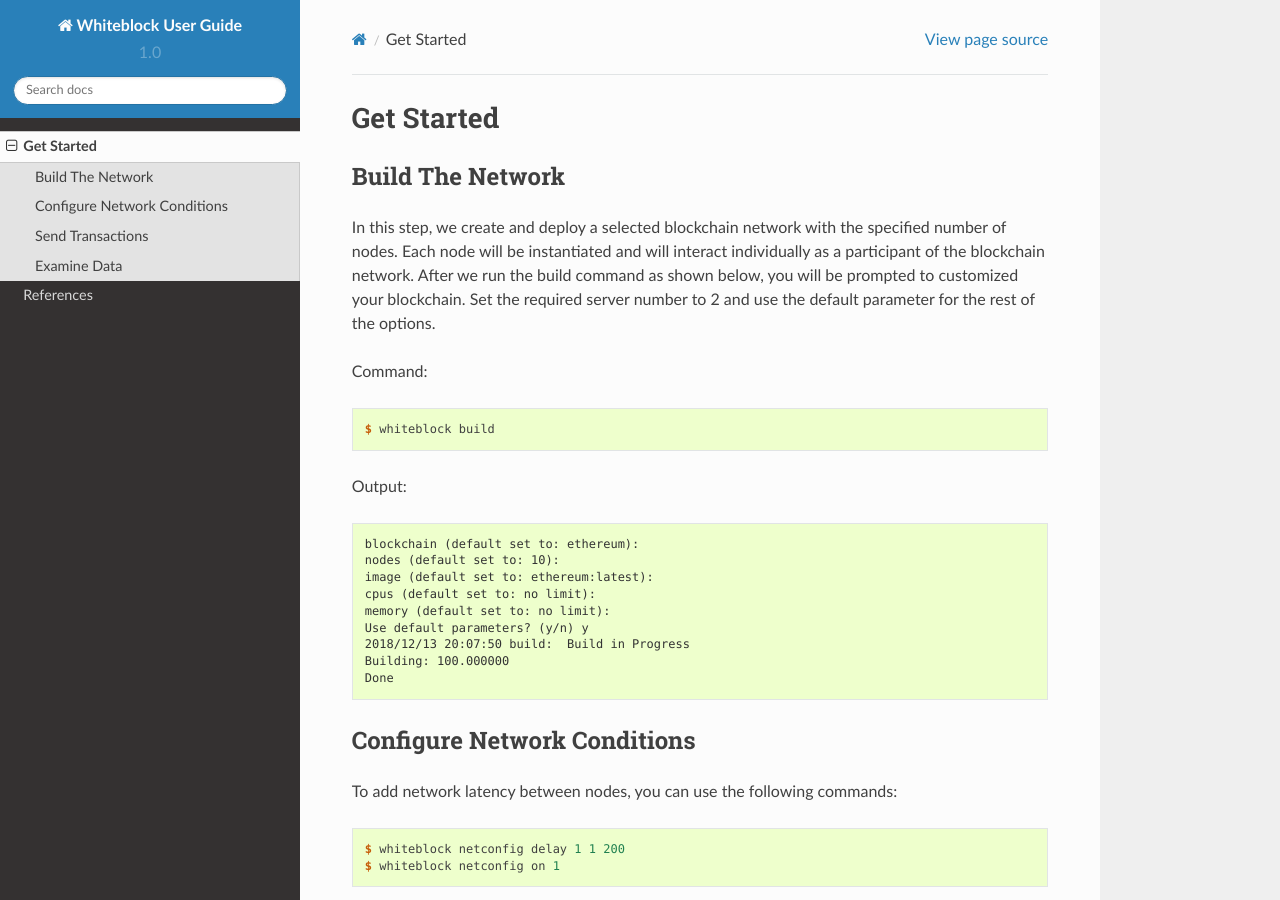
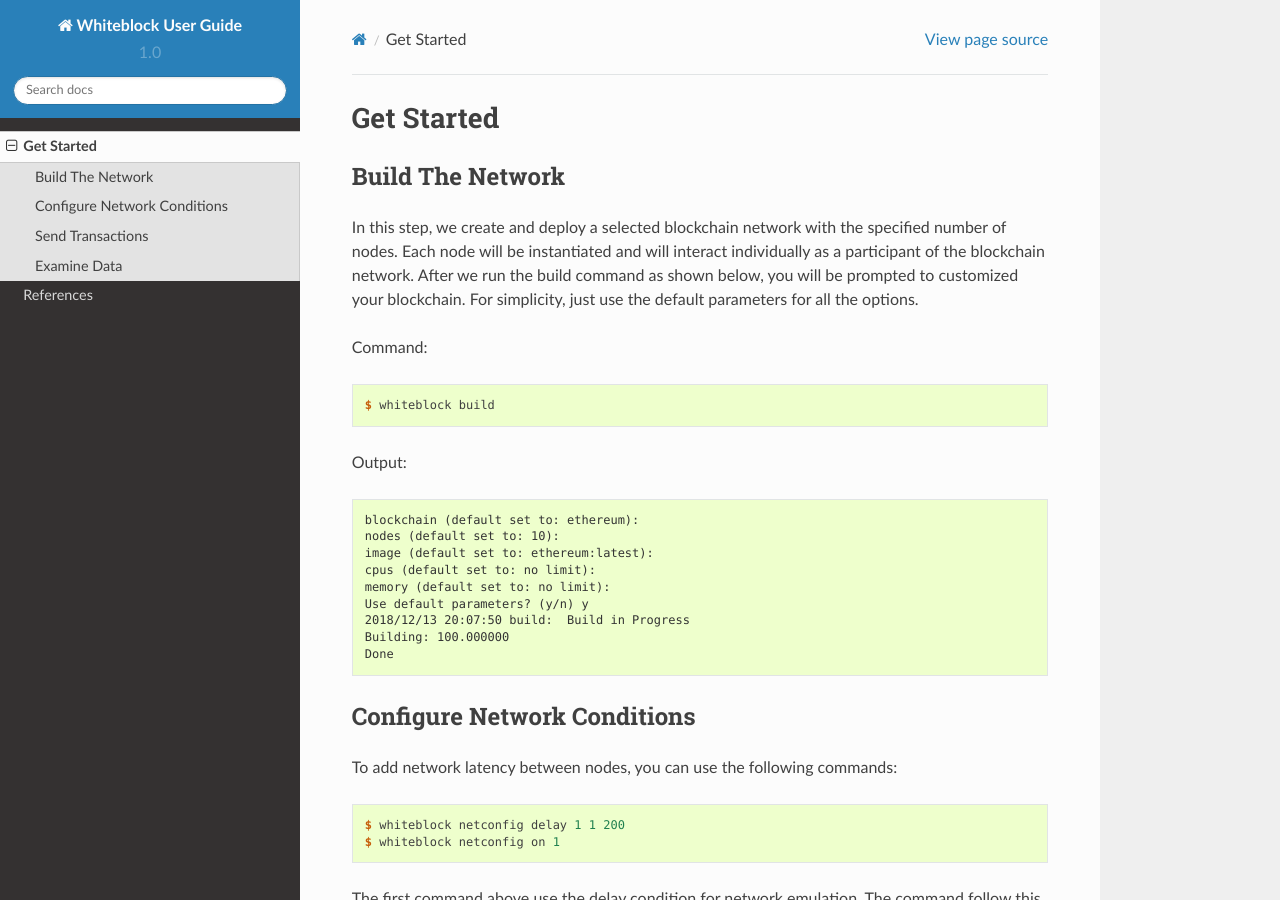
Before and after one commit to vuongptnguyen/Whiteblock_User_Guide, a Sphinx documentation site: the page built from docs/get_started.rst, in a window 1280 px wide and 900 px high. Built offline with Sphinx 7.4.7 and the Read the Docs theme 2.0.0, drawn with Linux system fonts in a browser that asks for light colours.

Commit message:
remove server 2 line

```diff
--- a/docs/get_started.rst
+++ b/docs/get_started.rst
@@ -5,7 +5,7 @@
 
 Build The Network
 =========================
-In this step, we create and deploy a selected blockchain network with  the specified number of nodes. Each node will be instantiated and will interact individually as a participant of the blockchain network. After we run the build command as shown below, you will be prompted to customized your blockchain. Set the required server number to 2 and use the default parameter for the rest of the options.
+In this step, we create and deploy a selected blockchain network with  the specified number of nodes. Each node will be instantiated and will interact individually as a participant of the blockchain network. After we run the build command as shown below, you will be prompted to customized your blockchain. For simplicity, just use the default parameters for all the options.
 
 Command:
 
```
